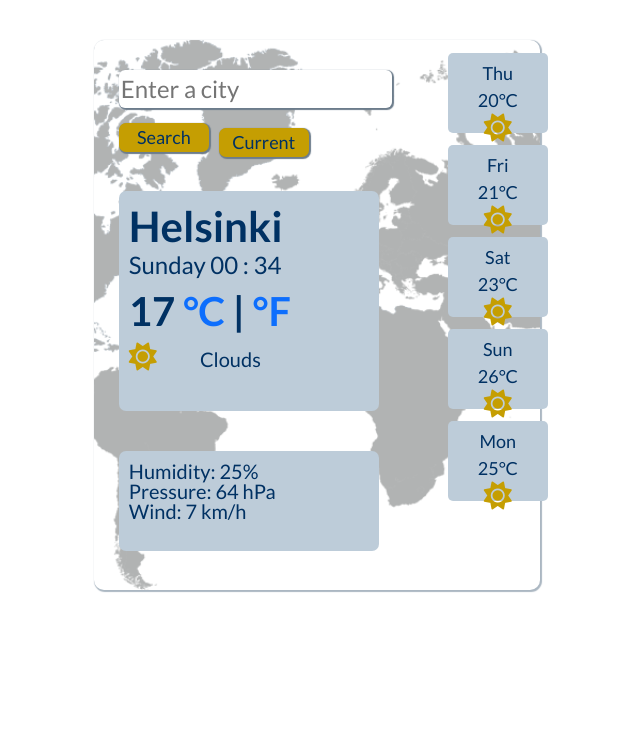
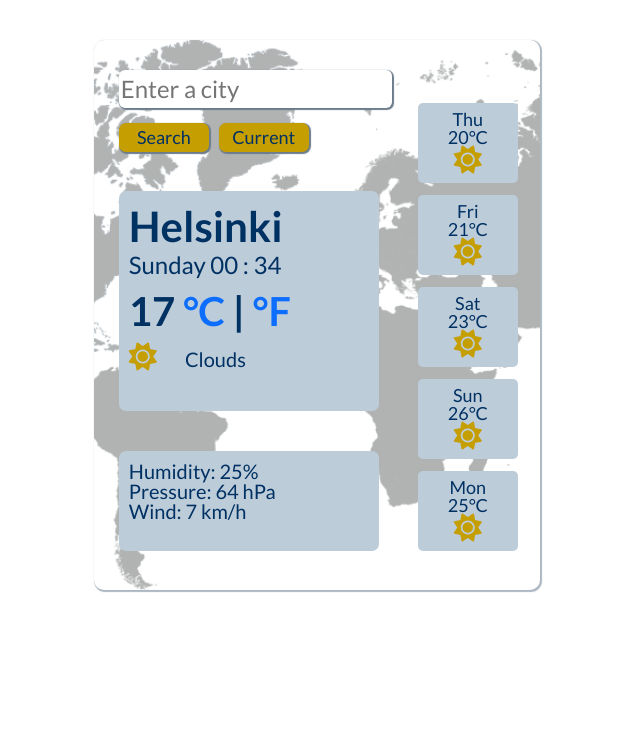
Before and after one commit to BilousovaOlena/first-project, a plain HTML site: page index.html in a window 1280 px wide. Shown: the whole page, without its empty margins (323-963 px from the left). Drawn offline with nearby package versions, Linux system fonts and the light colour scheme.

Commit message:
Fixed positioning

```diff
--- a/src/styles.css
+++ b/src/styles.css
@@ -48,7 +48,7 @@ input:focus {
 }
 .poisk {
   position: relative;
-  top: -34px;
+  top: -39px;
   right: -100px;
   font-family: "Lato", sans-serif;
   font-size: 18px;
@@ -90,7 +90,7 @@ header p {
 }
 .clouds {
   font-size: 20px;
-  padding: 0 40px;
+  padding: 0 0 0 25px;
 }
 .fa-sun {
   font-size: 28px;
@@ -112,8 +112,8 @@ header p {
 }
 ul {
   position: relative;
-  top: -250px;
-  right: -310px;
+  top: -200px;
+  right: -280px;
 }
 li {
   list-style-type: none;
@@ -125,7 +125,7 @@ li {
   border-radius: 5px;
   color: #003163;
   background-color: #bdccd9;
-  line-height: 1.5;
+  line-height: 1;
   text-align: center;
   padding: 7px;
   margin: 12px;
```
